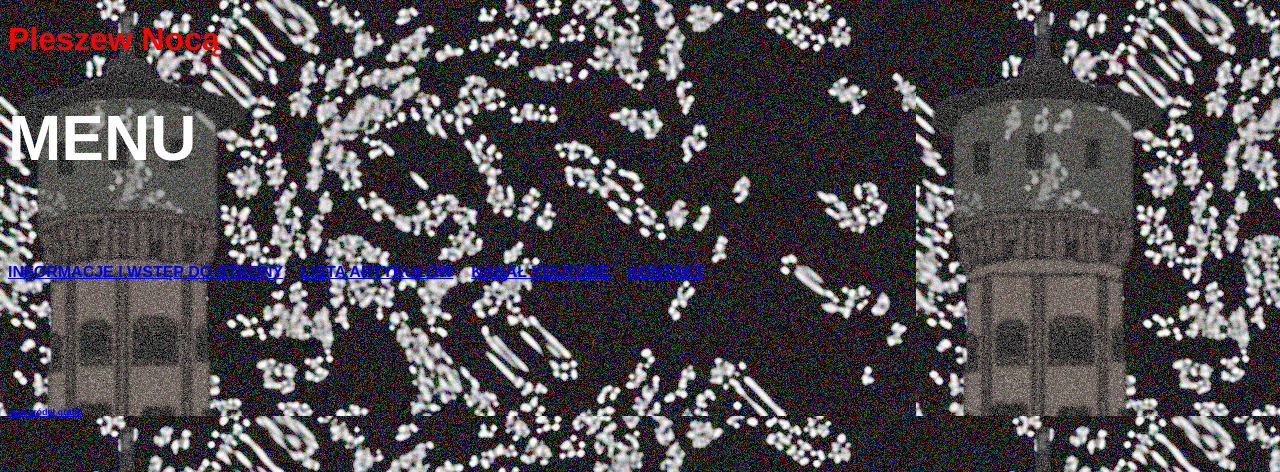
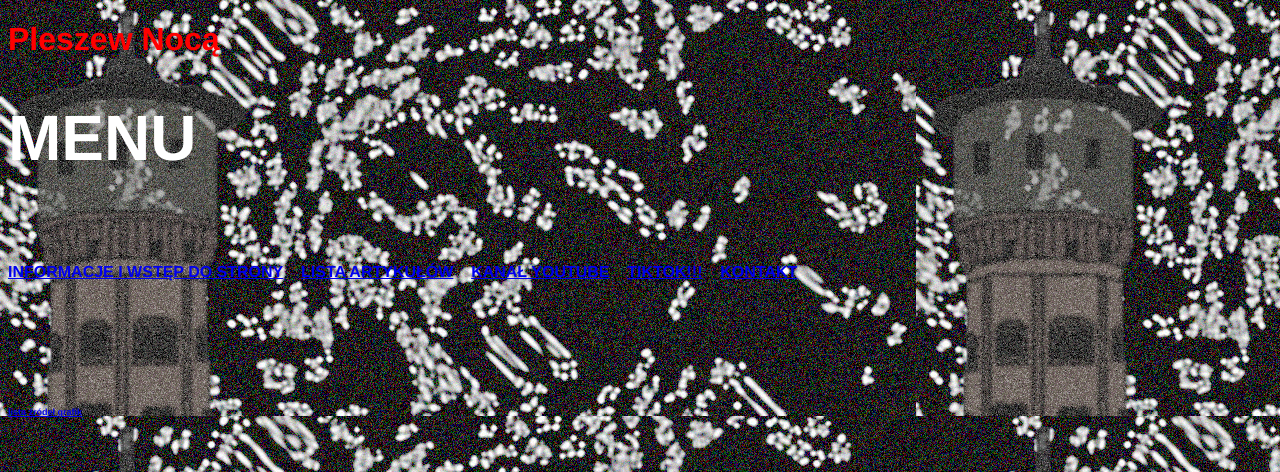
Before and after one commit to pleszewnoca/pleszewnoca.github.io, a plain HTML site: page index.html in a window 1280 px wide. Shown: the top 472 px of the page. Drawn offline with Linux system fonts and the light colour scheme.

Commit message:
Update index.html

```diff
--- a/index.html
+++ b/index.html
@@ -15,6 +15,7 @@
 <span style="font-size: medium"><a href="wstęp.html">INFORMACJE I WSTĘP DO STRONY</a></span>
 <span style="font-size: medium"><a href="artykuły.html">LISTA ARTYKUŁÓW</a></span>
 <span style="font-size: medium"><a href="https://www.youtube.com/@PPLTV3">KANAŁ YOUTUBE</a></span>
+<span style="font-size: medium"><a href="https://www.tiktok.com/@ppltv30">TIKTOK!!!</a></span>
 <span style="font-size: medium"><a href="email.html">KONTAKT</a></span>
 
 
@@ -34,6 +35,7 @@
 
 
 
+Last update: 07.02.2026
+</body>
 
-</body>
 </html>
```
